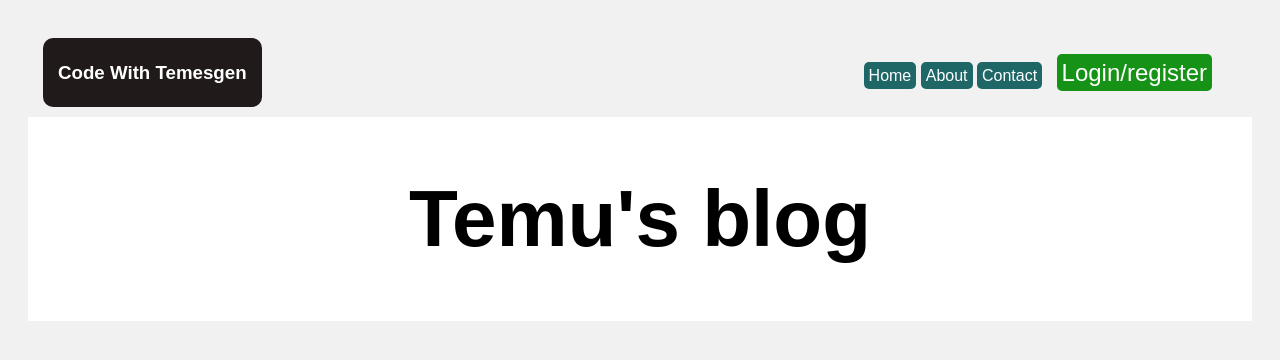
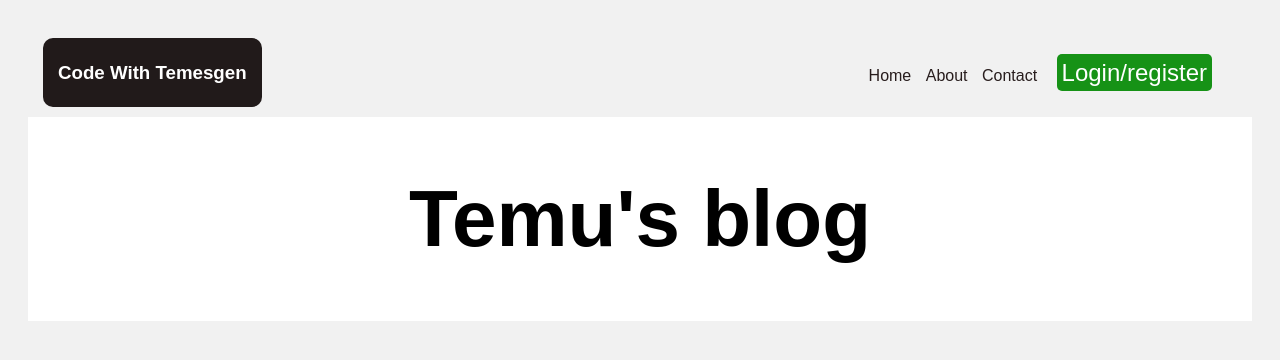
Before and after one commit to temesgen-abebayehu/django-blog, a Django app: template templates/index.html in a window 1280 px wide. Shown: the top 360 px of the page. Run offline with Django 5.2, Linux system fonts and the light colour scheme; the template is opened without the code that fills it, so the values that code supplies are empty.

Commit message:
Added files from GitHub repository

```diff
--- a/static/style.css
+++ b/static/style.css
@@ -69,8 +69,7 @@
 
   header .navbar a{
     text-decoration: none;
-    background-color: rgb(31, 103, 103);
-    color: white;
+    color: rgb(40, 29, 29);
     padding: 5px;
     border-radius: 5px;
 
```
